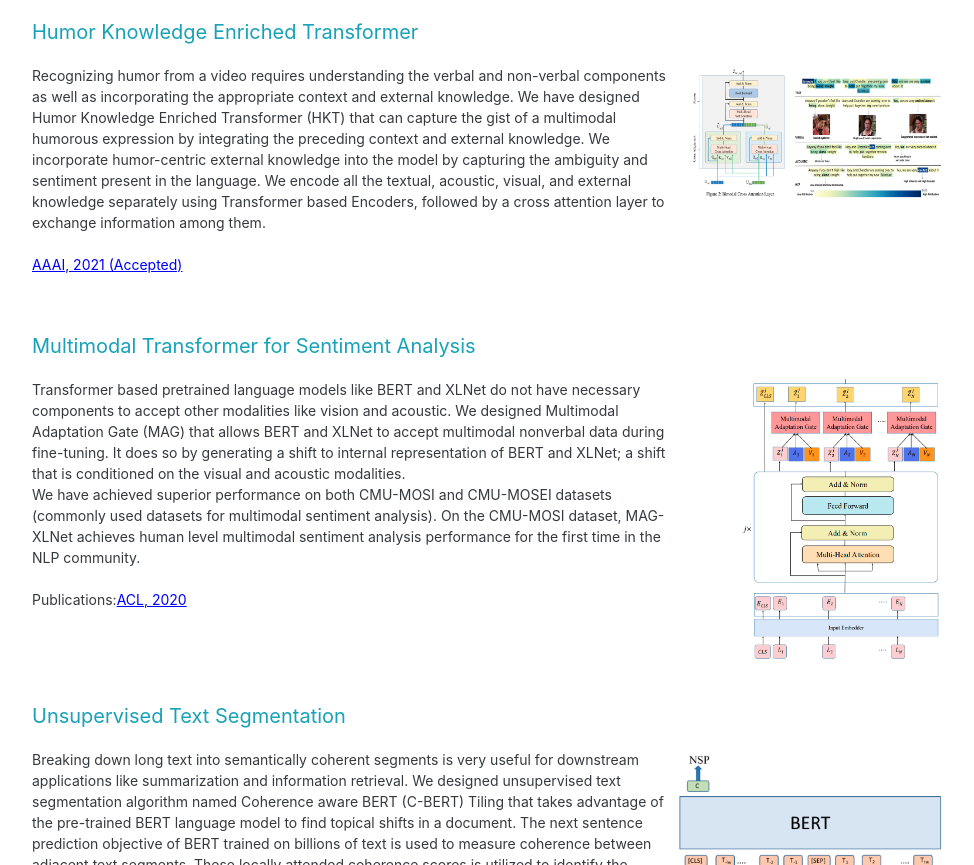
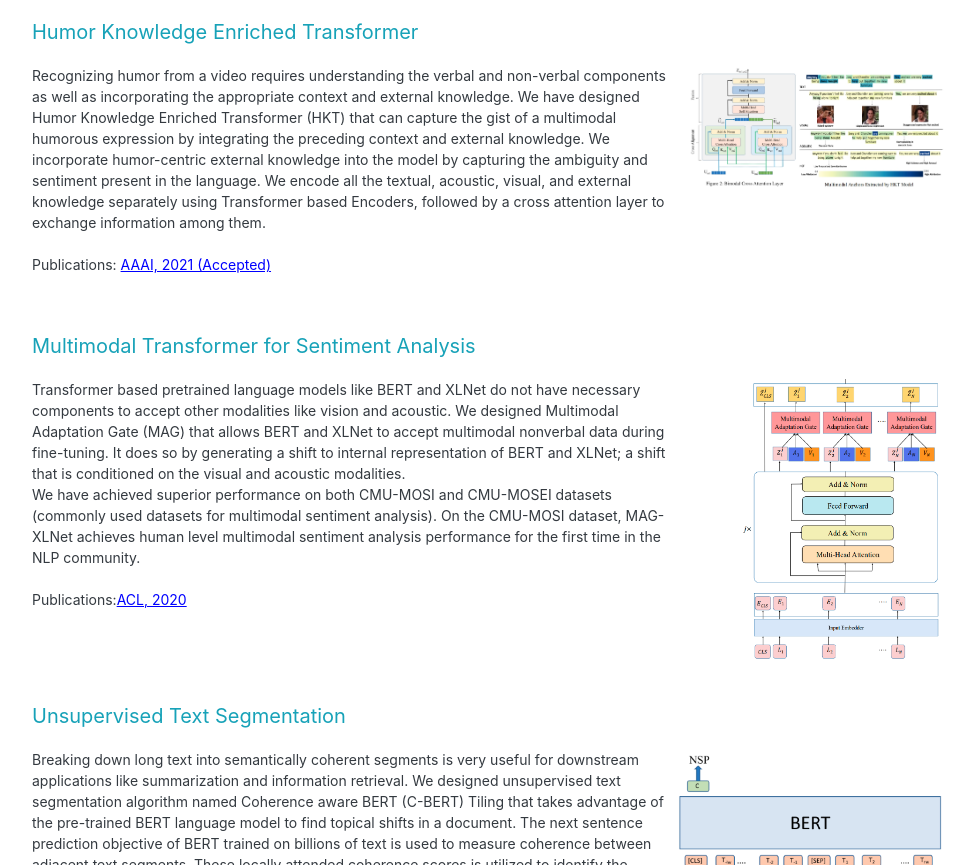
Before and after one commit to matalvepu/kamrul.hasan.github.io, a website: page index.html in a window 1280 px wide. Shown: the part 3261-4126 px from the top of the page, without its empty margins (288-1262 px from the left). Drawn offline with nearby package versions, Linux system fonts and the light colour scheme; a web font is replaced by a local one.

Commit message:
added aaai paper1

```diff
--- a/index.html
+++ b/index.html
@@ -212,9 +212,9 @@
 
                         Recognizing humor from a video  requires understanding the verbal and non-verbal components as well as incorporating the appropriate context and external knowledge. We have designed Humor Knowledge Enriched Transformer (HKT) that can capture the gist of a multimodal humorous expression by integrating the preceding context and external knowledge. We incorporate humor-centric external knowledge into the model by capturing the ambiguity and sentiment present in the language. We encode all the textual, acoustic, visual, and external knowledge separately using Transformer based Encoders, followed by a cross attention layer to exchange information among them.
                         </br> </br>
-                        <a href="https://aaai.org/Conferences/AAAI-21/" style="color:blue; text-decoration: underline;">AAAI, 2021 (Accepted)</a> </br>
+                        Publications: <a href="https://aaai.org/Conferences/AAAI-21/" style="color:blue; text-decoration: underline;">AAAI, 2021 (Accepted)</a> </br>
                         </p>
-                        <img src="assets/img/hkt_full.png" style="width:28%;height:10%; float: right; " />
+                        <img src="assets/img/hkt_full2.jpg" style="width:28%;height:10%; float: right; " />
                     </div>
 
                     </br></br>
```
Also changed, not shown: assets/img/hkt_full2.jpg (added), 3 other files.
